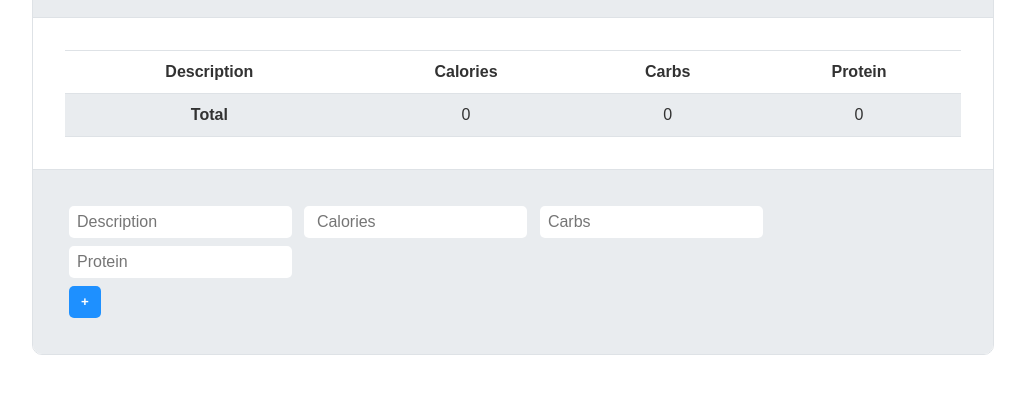
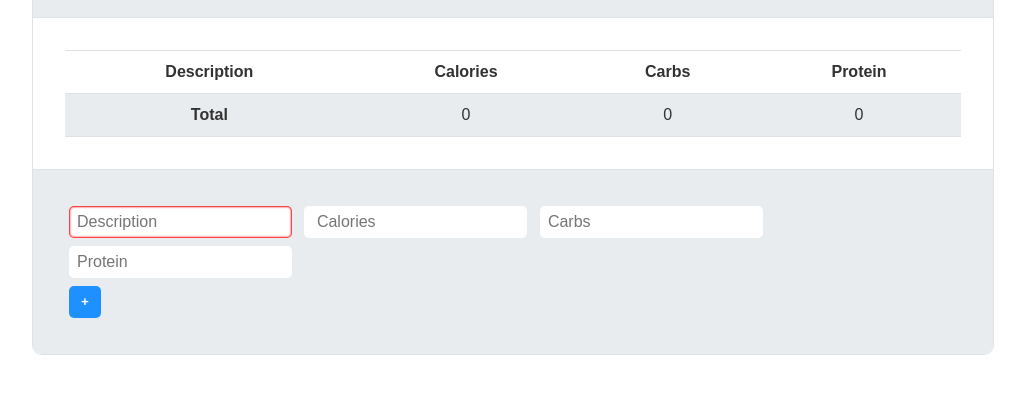
Before and after one commit to Shherardd/Contador-de-Calorias, a website: page index.html in a window 1280 px wide. Shown: the part 196-590 px from the top of the page, without its empty margins (127-1152 px from the left). Drawn offline with Linux system fonts and the light colour scheme.

Commit message:
box inset validation forms

```diff
--- a/css/styles.css
+++ b/css/styles.css
@@ -81,3 +81,9 @@ button {
     height: 2rem;
     width: 2rem;
 }
+
+.is-invalid {
+    box-shadow: inset 0px 0px 2px 1px red;
+
+
+}
--- a/index.html
+++ b/index.html
@@ -37,7 +37,7 @@
         <div class="form-container">
             <form action="">
                 <div>
-                    <input type="text" name="description" id="description" placeholder="Description">
+                    <input type="text" class="is-invalid" name="description" id="description" placeholder="Description">
                     <input type="number" min="0" name="calories" id="calories" placeholder=" Calories">
                     <input type="number" min="0" name="carbs" id="carbs" placeholder="Carbs">
                     <input type="number" min="0" name="protein" id="protein" placeholder="Protein">
--- a/js/main.js
+++ b/js/main.js
@@ -17,3 +17,8 @@ let newCar = new car
 
 //Copia el objeto, por lo que si se realizan cambios son excluyentes al objeto original
 let newCar2 = Object.assign({}, car)
+
+//parse convierte un string JSON a un objeto de JS
+//stringify convierte un objeto JS  a un String JSON
+//Esta variable copia objetos anidados dentro de otros objetos, sin solo copiar sus referencias
+let NewCar3 = JSON.parse(JSON.stringify(car))
```
